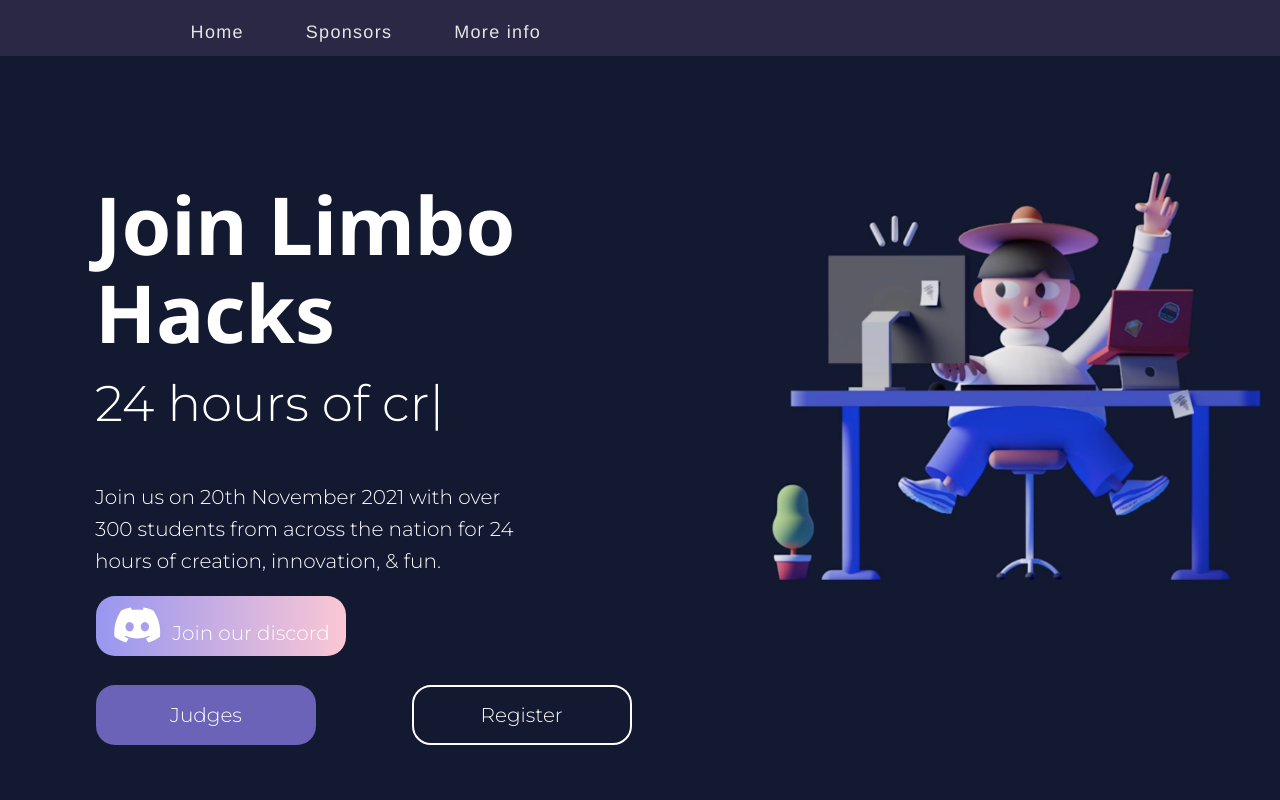
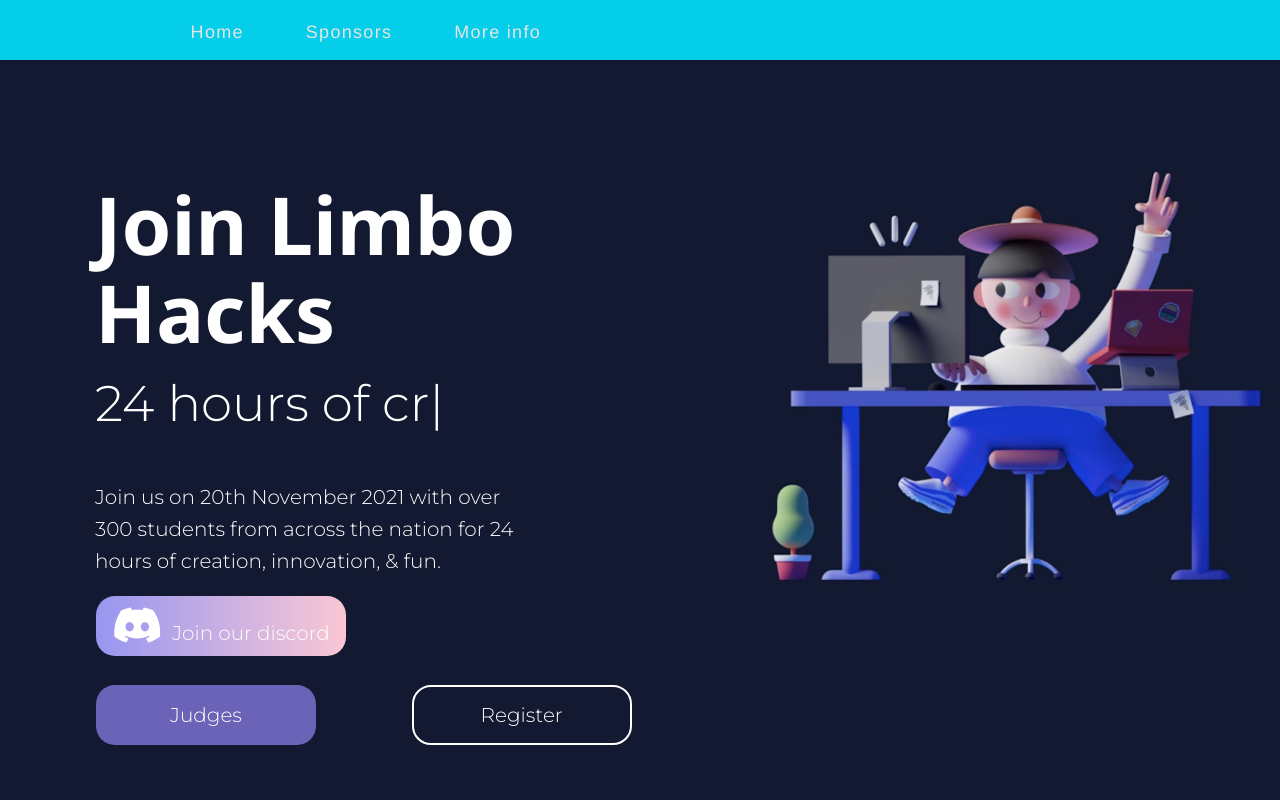
Before and after one commit to Abusayid693/Hackathon-website-template, a React (Create React App) app: page / in a window 1280 px wide. Shown: the top 800 px of the page. Built offline with nearby package versions, Linux system fonts and the light colour scheme.

Commit message:
Nav bar height and color changed

```diff
--- a/src/components/navbar/styles.scss
+++ b/src/components/navbar/styles.scss
@@ -1,12 +1,12 @@
 @import url("https://fonts.googleapis.com/css2?family=Poppins:wght@300;500;600&display=swap");
  nav {
     list-style-type: none;
-    height: 7vh;
+    height: 7.5vh;
     font-size: 1.8rem;
     position: fixed;
     width: 100%;
     z-index: 10000;
-    background-color:rgba(253, 173, 240,0.1);
+    background-color:rgb(4, 206, 233);
 }
 
 ul{
```
